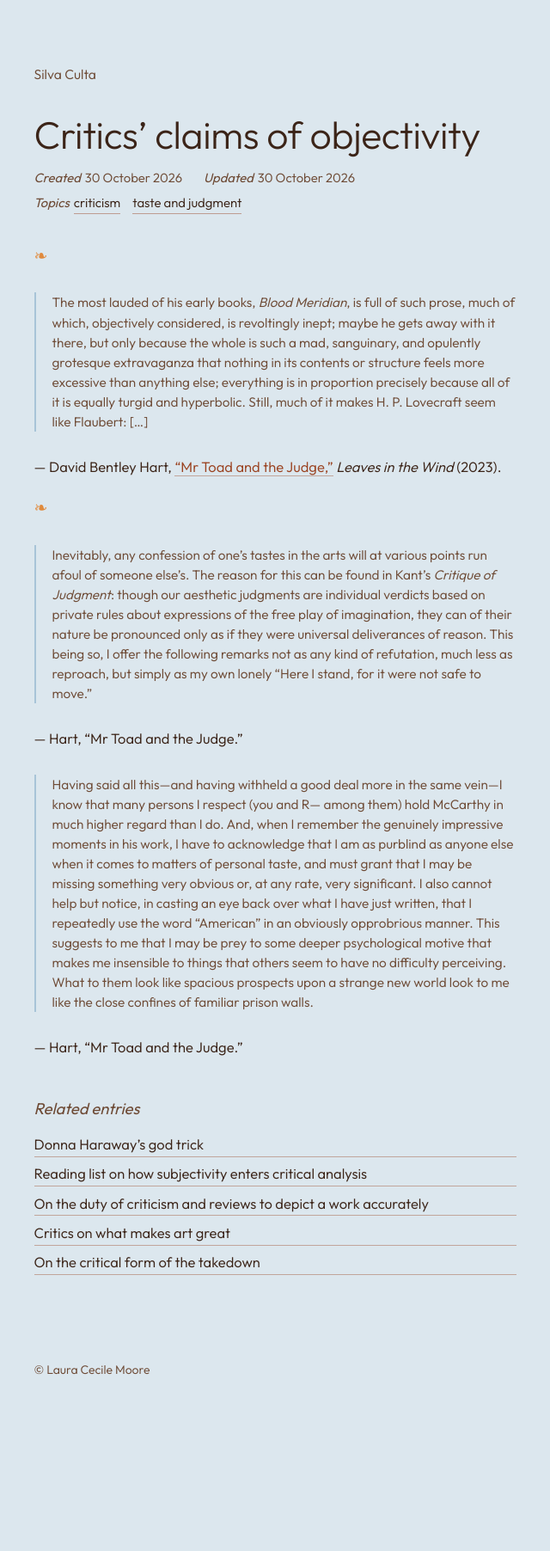
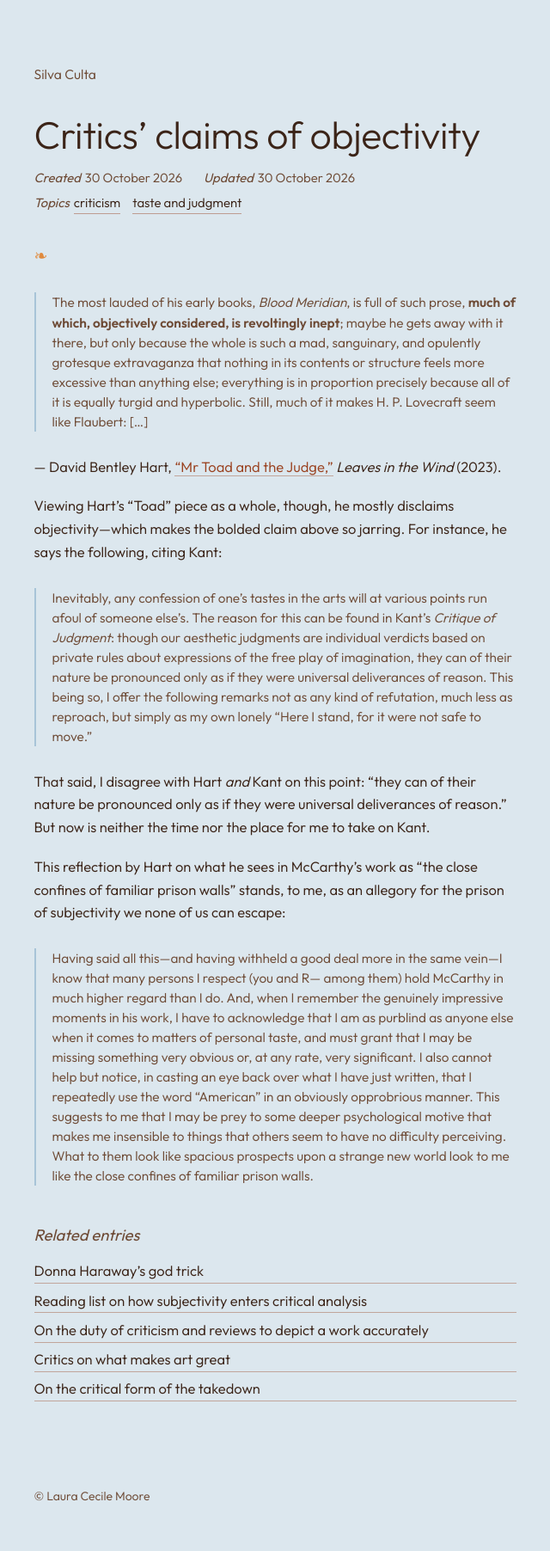
Before and after one commit to lauramoorewrites-del/treasury, a Jekyll site: the page built from _pages/critics-claims-of-objectivity.md, in a window 1280 px wide. Shown: the whole page at 86% size, without its empty margins (320-960 px from the left). Built offline with Jekyll 4.4.1, drawn with Linux system fonts in a browser that asks for light colours; before the commit the page ends 1657 px from its top, so only the background shows below that.

Commit message:
Critics’ claims of objectivity: Laura’s lead-ins replace shortcites; drop same-source fleuron
Co-Authored-By: Claude Opus 5.5 (1M context) <noreply@anthropic.com>

```diff
--- a/_pages/critics-claims-of-objectivity.md
+++ b/_pages/critics-claims-of-objectivity.md
@@ -18,16 +18,16 @@ related:
     url: "/the-literary-takedown/"
 ---
 
-> The most lauded of his early books, *Blood Meridian*, is full of such prose, much of which, objectively considered, is revoltingly inept; maybe he gets away with it there, but only because the whole is such a mad, sanguinary, and opulently grotesque extravaganza that nothing in its contents or structure feels more excessive than anything else; everything is in proportion precisely because all of it is equally turgid and hyperbolic. Still, much of it makes H. P. Lovecraft seem like Flaubert: […]
+> The most lauded of his early books, *Blood Meridian*, is full of such prose, **much of which, objectively considered, is revoltingly inept**; maybe he gets away with it there, but only because the whole is such a mad, sanguinary, and opulently grotesque extravaganza that nothing in its contents or structure feels more excessive than anything else; everything is in proportion precisely because all of it is equally turgid and hyperbolic. Still, much of it makes H. P. Lovecraft seem like Flaubert: […]
 
 — David Bentley Hart, [“Mr Toad and the Judge,”](https://davidbentleyhart.substack.com/p/mr-toad-and-the-judge) *Leaves in the Wind* (2023).
 
-<p class="fleuron" aria-hidden="true">❧</p>
+Viewing Hart’s “Toad” piece as a whole, though, he mostly disclaims objectivity—which makes the bolded claim above so jarring. For instance, he says the following, citing Kant:
 
 > Inevitably, any confession of one’s tastes in the arts will at various points run afoul of someone else’s. The reason for this can be found in Kant’s *Critique of Judgment*: though our aesthetic judgments are individual verdicts based on private rules about expressions of the free play of imagination, they can of their nature be pronounced only as if they were universal deliverances of reason. This being so, I offer the following remarks not as any kind of refutation, much less as reproach, but simply as my own lonely “Here I stand, for it were not safe to move.”
 
-— Hart, “Mr Toad and the Judge.”
+That said, I disagree with Hart *and* Kant on this point: “they can of their nature be pronounced only as if they were universal deliverances of reason.” But now is neither the time nor the place for me to take on Kant.
+
+This reflection by Hart on what he sees in McCarthy’s work as “the close confines of familiar prison walls” stands, to me, as an allegory for the prison of subjectivity we none of us can escape:
 
 > Having said all this—and having withheld a good deal more in the same vein—I know that many persons I respect (you and R— among them) hold McCarthy in much higher regard than I do. And, when I remember the genuinely impressive moments in his work, I have to acknowledge that I am as purblind as anyone else when it comes to matters of personal taste, and must grant that I may be missing something very obvious or, at any rate, very significant. I also cannot help but notice, in casting an eye back over what I have just written, that I repeatedly use the word “American” in an obviously opprobrious manner. This suggests to me that I may be prey to some deeper psychological motive that makes me insensible to things that others seem to have no difficulty perceiving. What to them look like spacious prospects upon a strange new world look to me like the close confines of familiar prison walls.
-
-— Hart, “Mr Toad and the Judge.”
```
